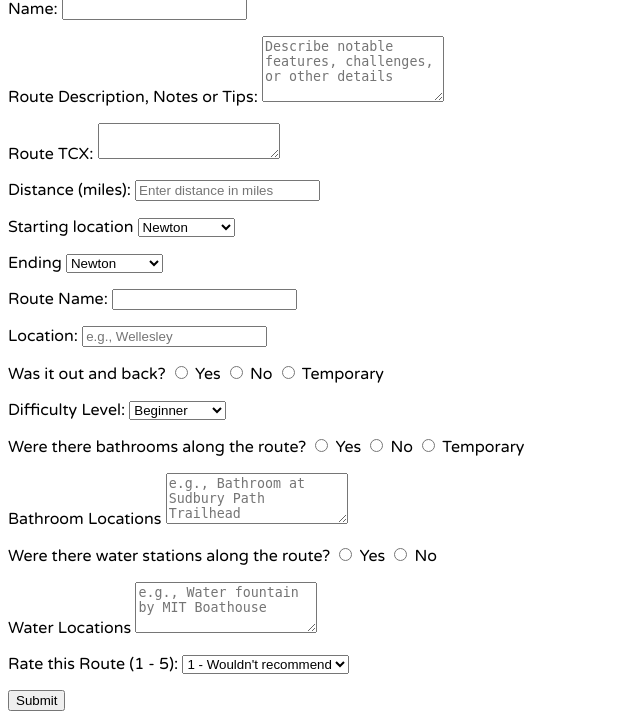
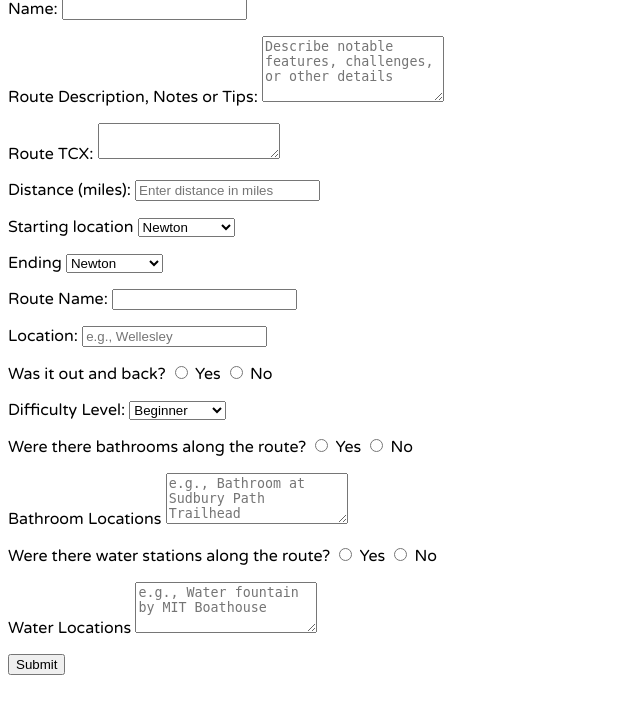
Before and after one commit to Yuneydy/RouteScout, a Flask app: page /upload_route/ in a window 1280 px wide; the page is wider, and only the part inside the window is pictured. Shown: the part 190-909 px from the top of that part, without its empty margins (0-640 px from the left). After the commit the page ends 865 px from the top of that part, so only its background shows below. Run offline with Flask 3, Linux system fonts and the light colour scheme.

Commit message:
removed temp and rating

```diff
--- a/templates/routeForm.html
+++ b/templates/routeForm.html
@@ -84,8 +84,6 @@
         <input type="radio" name="outBack" value="no" id="outBack_no">
         <label for="outBack_yes">No</label>
 
-        <input type="radio" name="outBack" value="temp" id="outBack">
-        <label for="outBack_temp">Temporary</label>
     </p>
 
     <p>
@@ -106,8 +104,6 @@
         <input type="radio" name="bathrooms" value="no" id="bathrooms_no">
         <label for="bathrooms_no">No</label>
 
-        <input type="radio" name="bathrooms" value="temp" id="bathrooms_temp">
-        <label for="bathrooms_temp">Temporary</label>
     </p>
 
     <p>
@@ -130,16 +126,7 @@
     </p>
 
 
-    <p>
-        <label for="rating">Rate this Route (1 - 5): </label>
-        <select name="rating" id="rating">
-            <option value="1">1 - Wouldn't recommend</option>
-            <option value="2">2 - Somewhat enjoyable</option>
-            <option value="3">3 - Pleasant</option>
-            <option value="4">4 - Very Nice</option>
-            <option value="5">5 - Highly recommend</option>
-        </select>
-    </p>
+
 </body>
 
 
```
